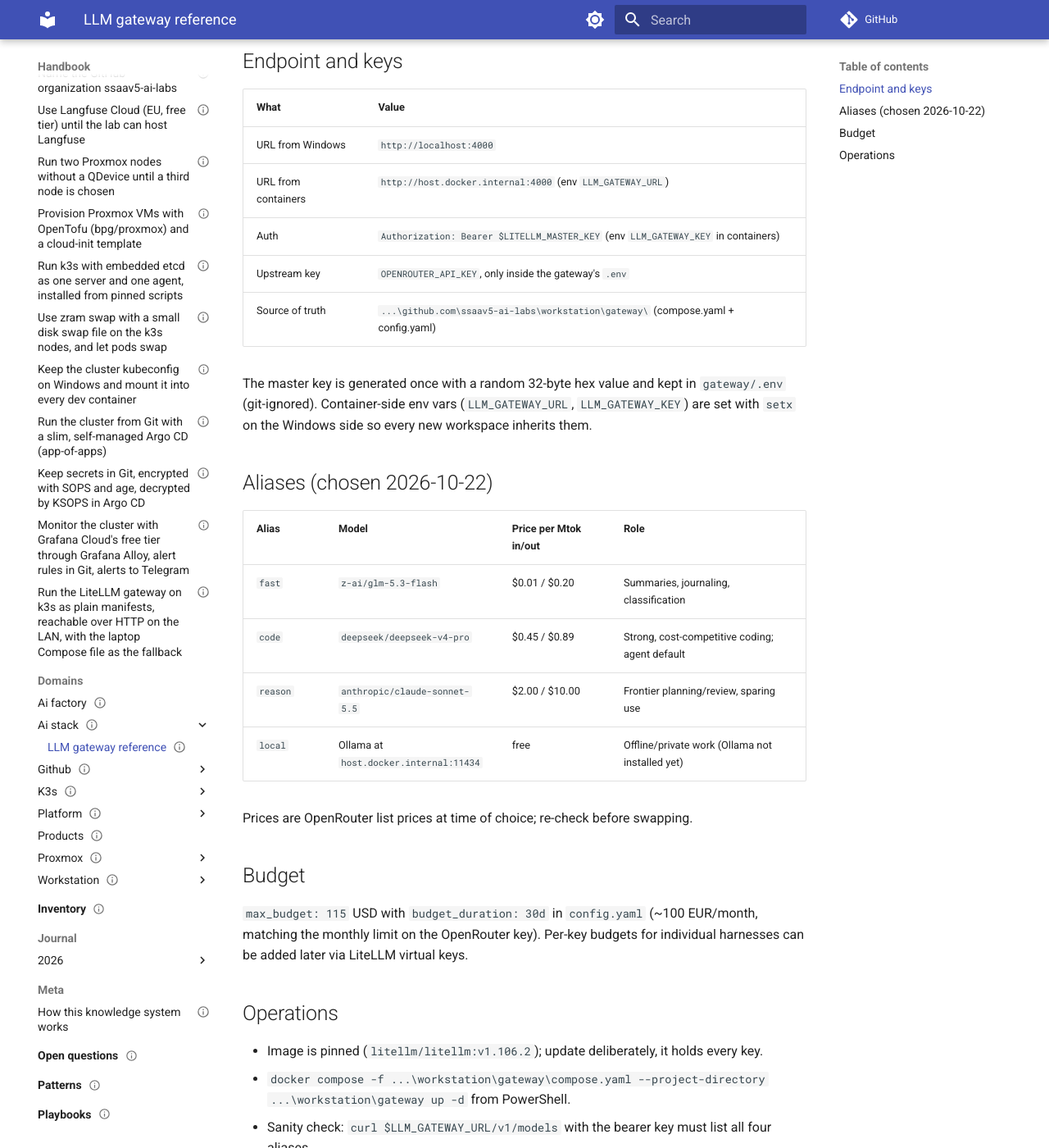
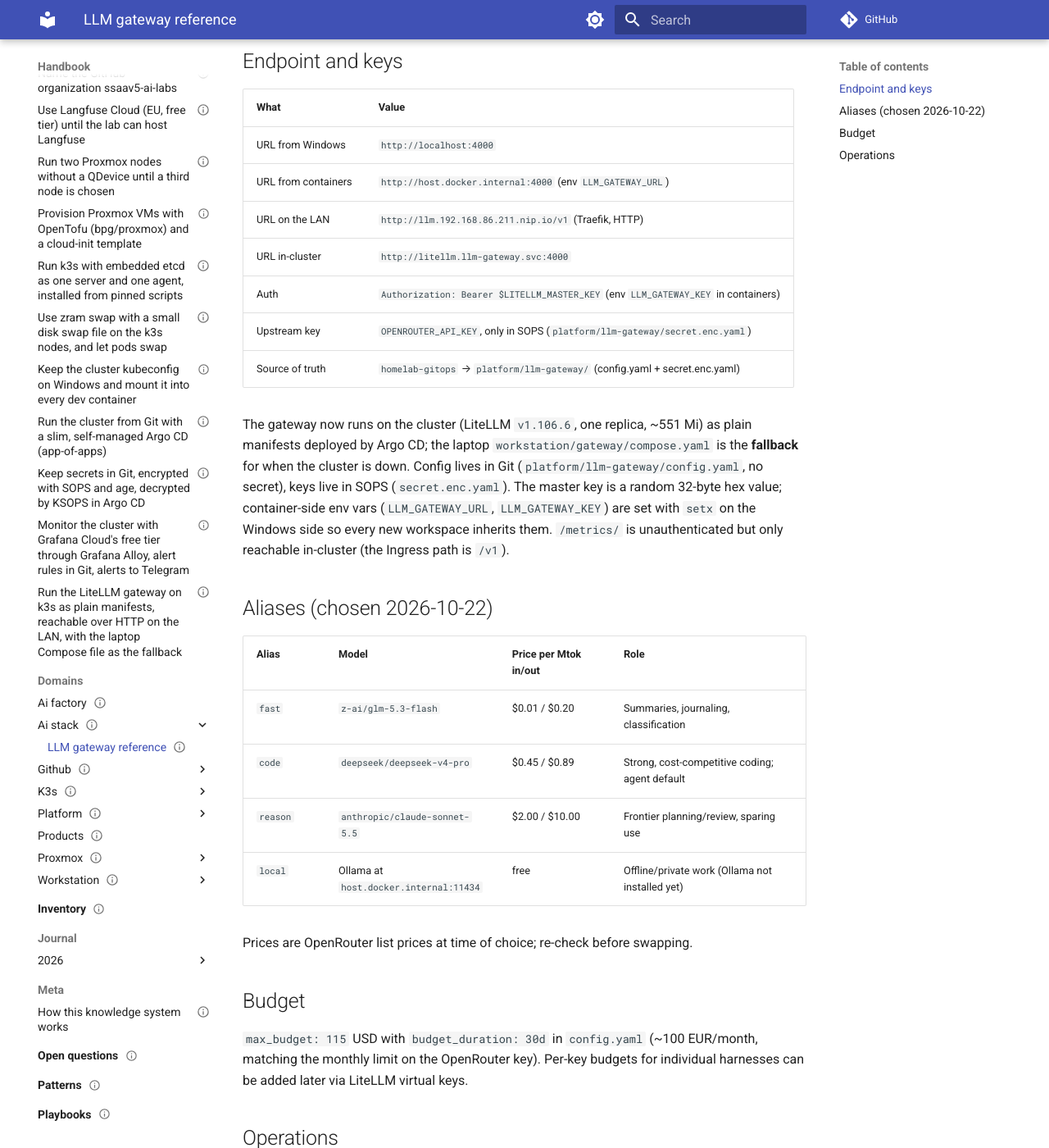
Before and after one commit to ssaav5-ai-labs/handbook, an MkDocs documentation site: the page built from docs/domains/ai-stack/reference-gateway.md, in a window 1280 px wide and 1400 px high, scrolled down 254 px. Shown: the whole window at 82% size. Built offline with MkDocs 1.6.1 and Material for MkDocs 9.7.7, drawn with Linux system fonts in a browser that asks for light colours; comment, search, counter and statistics services are not loaded; some of the changed text lies outside the part shown.

Commit message:
Playbook 05 run: record step 7 and update the gateway reference
Journal step 7 (LiteLLM on the cluster, v1.106.6, 551 Mi, secret
rotation and CI hardening, /metrics auth, ServiceMonitor selector fix).
reference-gateway.md: cluster/LAN endpoints, config in Git and keys in
SOPS, laptop Compose fallback.

```diff
--- a/docs/domains/ai-stack/reference-gateway.md
+++ b/docs/domains/ai-stack/reference-gateway.md
@@ -23,11 +23,18 @@ One endpoint for every agent and harness: a LiteLLM proxy container in front of
 |---|---|
 | URL from Windows | `http://localhost:4000` |
 | URL from containers | `http://host.docker.internal:4000` (env `LLM_GATEWAY_URL`) |
+| URL on the LAN | `http://llm.192.168.86.211.nip.io/v1` (Traefik, HTTP) |
+| URL in-cluster | `http://litellm.llm-gateway.svc:4000` |
 | Auth | `Authorization: Bearer $LITELLM_MASTER_KEY` (env `LLM_GATEWAY_KEY` in containers) |
-| Upstream key | `OPENROUTER_API_KEY`, only inside the gateway's `.env` |
-| Source of truth | `...\github.com\ssaav5-ai-labs\workstation\gateway\` (compose.yaml + config.yaml) |
+| Upstream key | `OPENROUTER_API_KEY`, only in SOPS (`platform/llm-gateway/secret.enc.yaml`) |
+| Source of truth | `homelab-gitops` → `platform/llm-gateway/` (config.yaml + secret.enc.yaml) |
 
-The master key is generated once with a random 32-byte hex value and kept in `gateway/.env` (git-ignored). Container-side env vars (`LLM_GATEWAY_URL`, `LLM_GATEWAY_KEY`) are set with `setx` on the Windows side so every new workspace inherits them.
+The gateway now runs on the cluster (LiteLLM `v1.106.6`, one replica, ~551 Mi) as plain manifests deployed
+by Argo CD; the laptop `workstation/gateway/compose.yaml` is the **fallback** for when the cluster is down.
+Config lives in Git (`platform/llm-gateway/config.yaml`, no secret), keys live in SOPS
+(`secret.enc.yaml`). The master key is a random 32-byte hex value; container-side env vars
+(`LLM_GATEWAY_URL`, `LLM_GATEWAY_KEY`) are set with `setx` on the Windows side so every new workspace
+inherits them. `/metrics/` is unauthenticated but only reachable in-cluster (the Ingress path is `/v1`).
 
 ## Aliases (chosen 2026-10-22)
 
@@ -46,7 +53,8 @@ Prices are OpenRouter list prices at time of choice; re-check before swapping.
 
 ## Operations
 
-- Image is pinned (`litellm/litellm:v1.106.2`); update deliberately, it holds every key.
-- `docker compose -f ...\workstation\gateway\compose.yaml --project-directory ...\workstation\gateway up -d` from PowerShell.
-- Sanity check: `curl $LLM_GATEWAY_URL/v1/models` with the bearer key must list all four aliases.
+- Image is pinned (`litellm/litellm:v1.106.6` on the cluster; the laptop Compose file still has `v1.106.2`); update deliberately, it holds every key.
+- Cluster: edited through Git (`platform/llm-gateway/`) and applied by Argo CD.
+- Fallback (laptop): `docker compose -f ...\workstation\gateway\compose.yaml --project-directory ...\workstation\gateway up -d` from PowerShell.
+- Sanity check: `curl $LLM_GATEWAY_URL/v1/models` with the bearer key must list all three aliases (`fast`, `code`, `reason`).
 - Small reasoning models can burn max_tokens on reasoning; give chat calls token headroom.
```
Also changed, not shown: other parts of docs/domains/ai-stack/reference-gateway.md (+1 -1 lines), docs/journal/2026/2026-10-30-playbook-05.md (added, +176 -0 lines).
